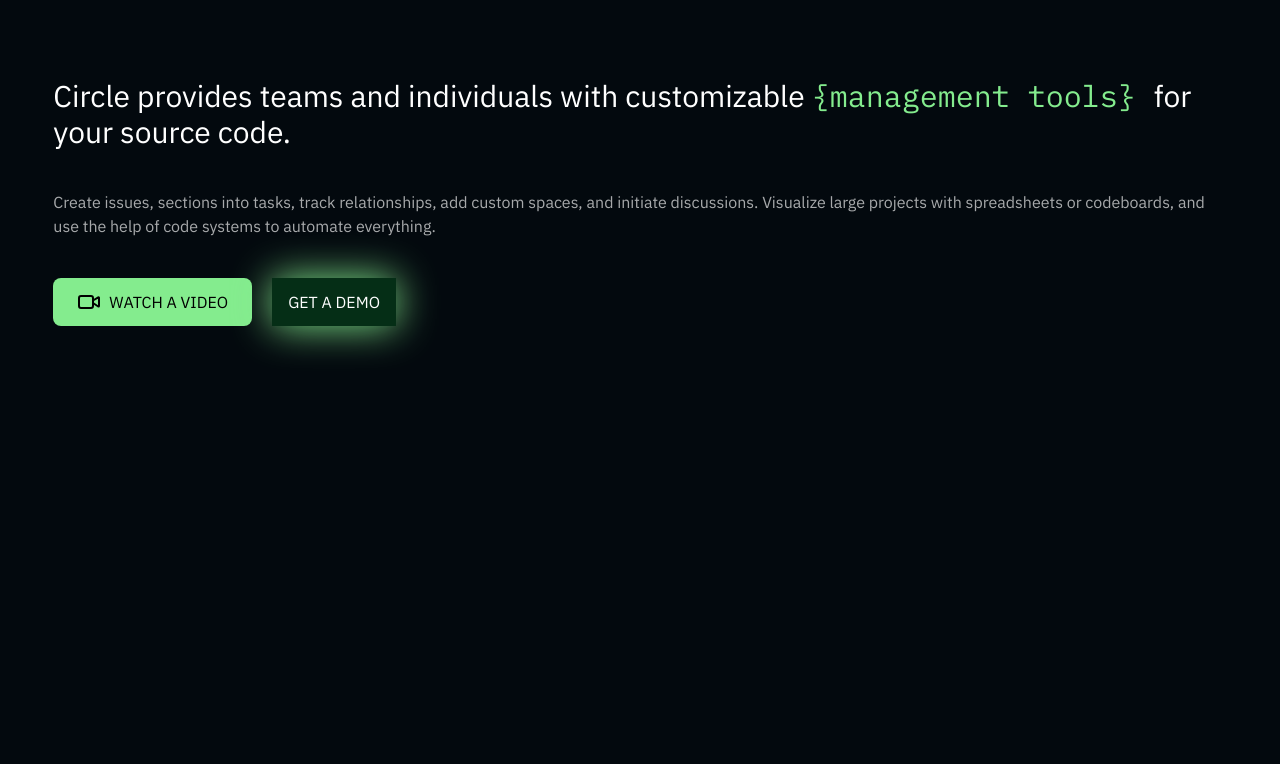
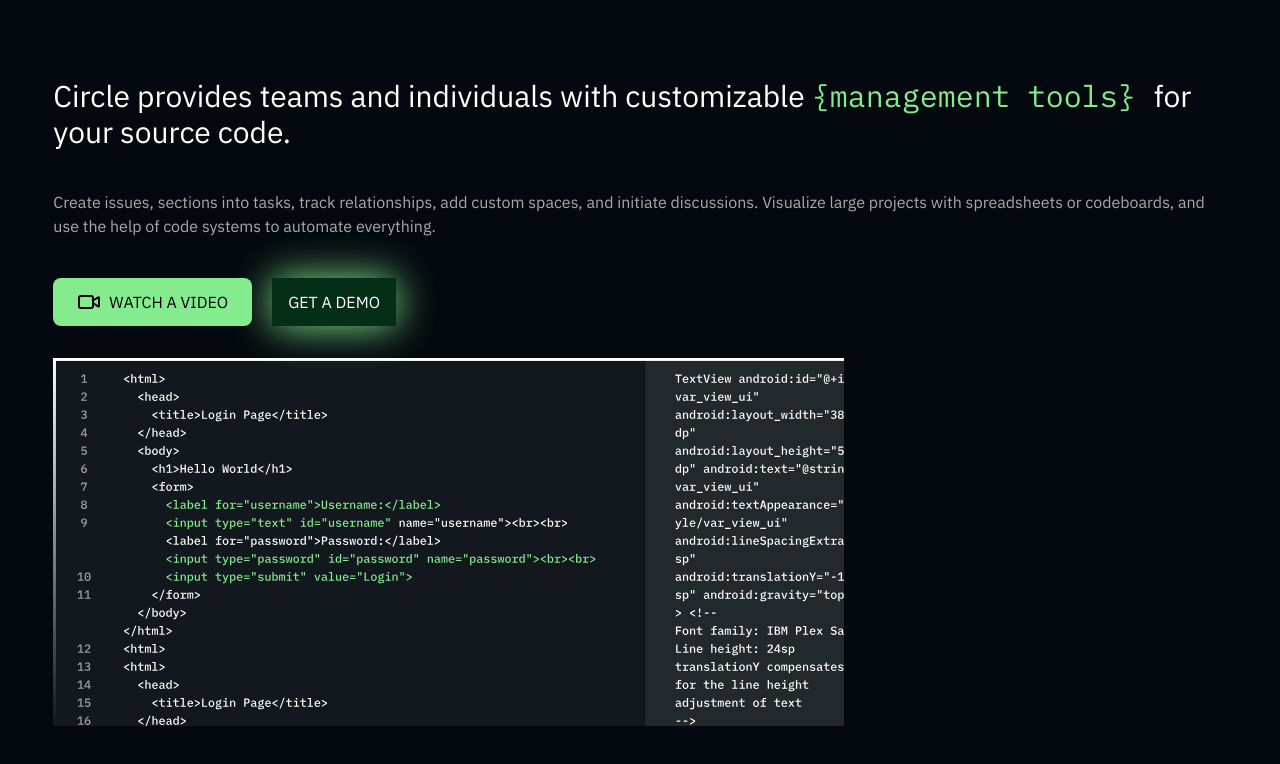
Before and after one commit to abdul-musabbir/md-abdul-mottalib, a React (Vite) app: page / in a window 1280 px wide. Shown: the part 3930-4694 px from the top of the page. Before the commit the page ends 4336 px from the top, so only its background shows below. Built offline with nearby package versions, Linux system fonts and the light colour scheme.

Commit message:
Circle provider section updating

```diff
--- a/src/components/CircleProvides.jsx
+++ b/src/components/CircleProvides.jsx
@@ -1,6 +1,6 @@
 import { Video } from "lucide-react";
+import FrameBoard from "../assets/img/FrameBoard.svg";
 import Button from "../utils/Button";
-
 export default function CircleProvides() {
   return (
     <div className="py-10">
@@ -14,12 +14,13 @@ export default function CircleProvides() {
             for your source code.
           </h2>
 
+          <div className="flex flex-col gap-8">
             <div>
               <p className="mb-10 opacity-65">
                 Create issues, sections into tasks, track relationships, add
-              custom spaces, and initiate discussions. Visualize large projects
-              with spreadsheets or codeboards, and use the help of code systems
-              to automate everything.
+                custom spaces, and initiate discussions. Visualize large
+                projects with spreadsheets or codeboards, and use the help of
+                code systems to automate everything.
               </p>
               <div className="flex gap-5">
                 <Button
@@ -38,6 +39,11 @@ export default function CircleProvides() {
                 </Button>
               </div>
             </div>
+
+            <div>
+              <img src={FrameBoard} alt="image" className=" -inset-8 -mr-10" />
+            </div>
+          </div>
         </div>
       </div>
     </div>
```
Also changed, not shown: src/assets/img/FrameBoard.svg (added). Lines whose indentation alone changed are shown as unchanged.
